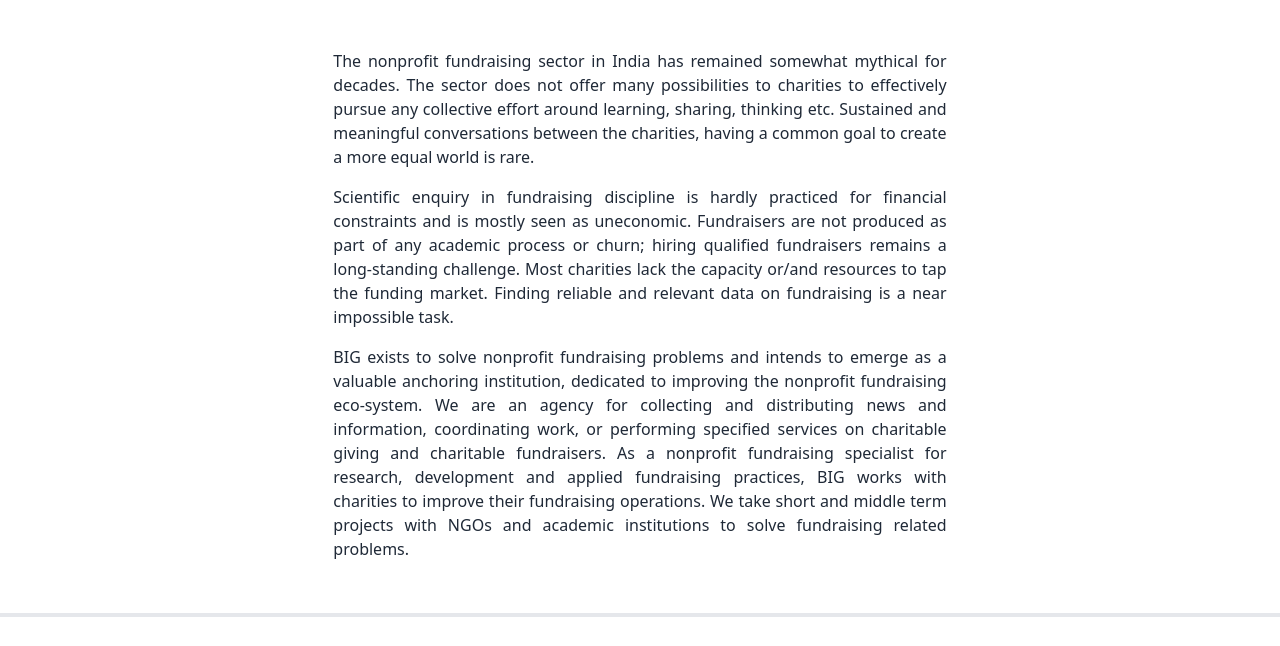
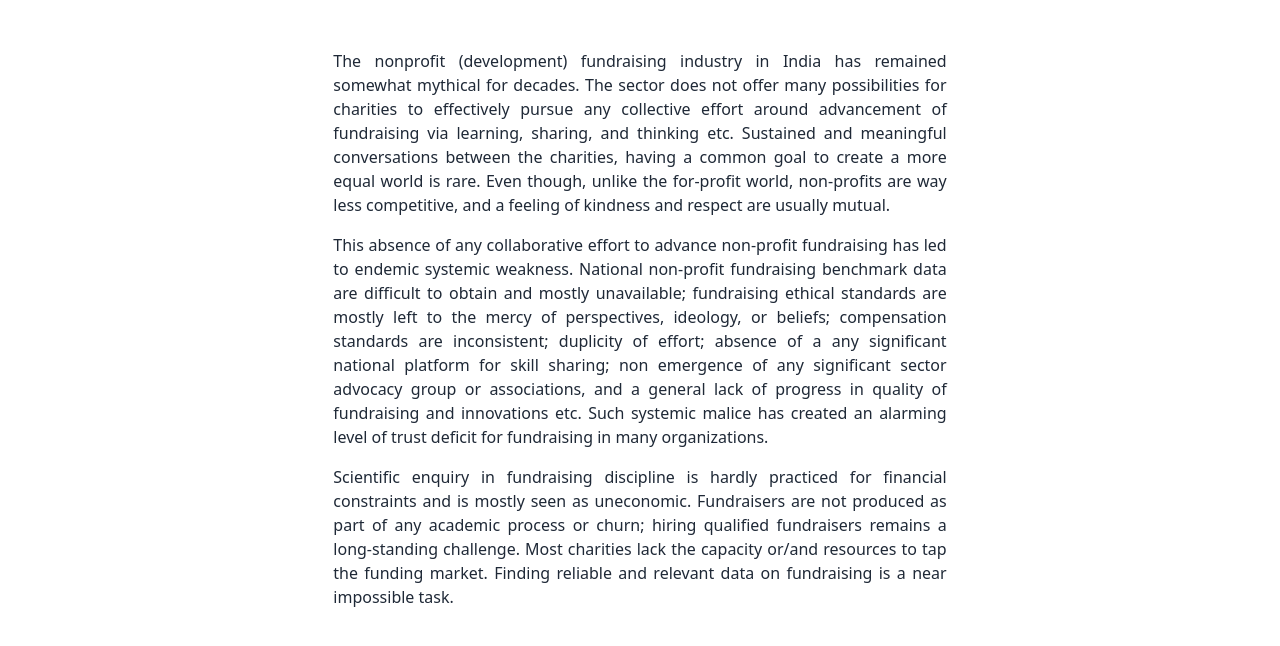
Before and after one commit to Lily-Sneha/Wolfpack, a website: page index.html in a window 1280 px wide. Shown: the part 560-1206 px from the top of the page. Drawn offline with nearby package versions, Linux system fonts and the light colour scheme; files that its build step writes are made by us from their sources.

Commit message:
new content

```diff
--- a/about.html
+++ b/about.html
@@ -96,12 +96,22 @@
                 <h1 class=" font-bold text-xl">
                     Who is BIG
                 </h1>
-                <p class=" font-medium text-justify  lg:text-base pb-4 ">BIG has over one hundred years of collective
-                    nonprofit fundraising experience in- frontline
-                    sales, strategy development, commanding large fundraising operations, dozens of high
-                    value acquisitions, and priceless education from uncountable days and nights of failures and
-                    distress. We take pride in our own integrity standards and possess and an unwavering
-                    resilient attitude to solve problems. Please look at our upcoming consulting partner page.
+                <p class=" font-medium text-justify  lg:text-base pb-4 ">
+                    BIG has been created to address critical issues or solve long-standing problems that
+                    are hindering nonprofit fundraising work. We possibly exist in the most diverse and
+                    dramatic fundraising dancefloor in the world. Solving some of these fundraising
+                    problems may lead to significant human progress, driven by the charities.
+
+                    BIG possess over one hundred years of collective nonprofit fundraising experience
+                    in Asia, Western Europe and North America. With priceless education from
+                    uncountable days and nights of small and significant failures, we take pride in our
+                    own integrity standards and wear an unwavering resilient attitude to solve systemic
+                    problems in fundraising.
+                </p>
+                <p class=" font-medium text-justify  lg:text-base pb-4 ">
+                    Our goals are- fundraising ecosystem improvement; advancement of non-profit
+                    fundraising by anchoring institutional collaborative projects; and non-profit and
+                    development fundraising growth.
                 </p>
 
             </div>
--- a/index.html
+++ b/index.html
@@ -42,7 +42,7 @@
         <a class="px-4 py-2 mt-2 text-base font-semibold text-black rounded-lg  md:mt-0 hover:text-sky-600 hover:bg-gray-50 focus:bg-gray-200 focus:outline-none focus:shadow-outline"
           href="index.html">Home</a>
 
-          <a class="px-4 py-2 mt-2 text-base font-semibold text-black rounded-lg  md:mt-0 hover:text-sky-600 hover:bg-gray-50 focus:bg-gray-200 focus:outline-none focus:shadow-outline"
+        <a class="px-4 py-2 mt-2 text-base font-semibold text-black rounded-lg  md:mt-0 hover:text-sky-600 hover:bg-gray-50 focus:bg-gray-200 focus:outline-none focus:shadow-outline"
           href="./pif.html">PIF</a>
 
         <a class="px-4 py-2 mt-2 text-base font-semibold text-black rounded-lg  md:mt-0 hover:text-sky-600 hover:bg-gray-50 focus:bg-gray-200 focus:outline-none focus:shadow-outline"
@@ -72,27 +72,32 @@
           <div class=" flex justify-center p-4 ">
             <div class="lg:mt-0 h-1/5 w-5/6">
               <p class=" font-medium text-justify  lg:text-base pb-4 ">
-                The nonprofit fundraising sector in India has remained somewhat mythical for decades. The
-                sector does not offer many possibilities to charities to effectively pursue any collective effort
-                around learning, sharing, thinking etc. Sustained and meaningful conversations between the
-                charities, having a common goal to create a more equal world is rare.
+                The nonprofit (development) fundraising industry in India has remained somewhat
+                mythical for decades. The sector does not offer many possibilities for charities to
+                effectively pursue any collective effort around advancement of fundraising via
+                learning, sharing, and thinking etc. Sustained and meaningful conversations between
+                the charities, having a common goal to create a more equal world is rare. Even
+                though, unlike the for-profit world, non-profits are way less competitive, and a feeling
+                of kindness and respect are usually mutual.
               </p>
-              <p class=" font-medium text-justify  lg:text-base pb-4 ">Scientific enquiry in fundraising discipline is
-                hardly practiced for financial constraints and is
-                mostly seen as uneconomic. Fundraisers are not produced as part of any academic process
-                or churn; hiring qualified fundraisers remains a long-standing challenge. Most charities lack
-                the capacity or/and resources to tap the funding market. Finding reliable and relevant data
-                on fundraising is a near impossible task.</p>
+              <p class=" font-medium text-justify  lg:text-base pb-4 ">
+                This absence of any collaborative effort to advance non-profit fundraising has led to
+                endemic systemic weakness. National non-profit fundraising benchmark data are
+                difficult to obtain and mostly unavailable; fundraising ethical standards are mostly
+                left to the mercy of perspectives, ideology, or beliefs; compensation standards are
+                inconsistent; duplicity of effort; absence of a any significant national platform for
+                skill sharing; non emergence of any significant sector advocacy group or
+                associations, and a general lack of progress in quality of fundraising and innovations
+                etc. Such systemic malice has created an alarming level of trust deficit for
+                fundraising in many organizations.
+              </p>
 
-              <p class=" font-medium text-justify  lg:text-base pb-4 "> BIG exists to solve nonprofit fundraising
-                problems
-                and intends to emerge as a valuable
-                anchoring institution, dedicated to improving the nonprofit fundraising eco-system. We are
-                an agency for collecting and distributing news and information, coordinating work, or
-                performing specified services on charitable giving and charitable fundraisers. As a nonprofit
-                fundraising specialist for research, development and applied fundraising practices, BIG
-                works with charities to improve their fundraising operations. We take short and middle term
-                projects with NGOs and academic institutions to solve fundraising related problems.
+              <p class=" font-medium text-justify  lg:text-base pb-4 ">
+                Scientific enquiry in fundraising discipline is hardly practiced for financial constraints
+                and is mostly seen as uneconomic. Fundraisers are not produced as part of any
+                academic process or churn; hiring qualified fundraisers remains a long-standing
+                challenge. Most charities lack the capacity or/and resources to tap the funding
+                market. Finding reliable and relevant data on fundraising is a near impossible task.
               </p>
             </div>
           </div>
```
Also changed, not shown: output.css.
